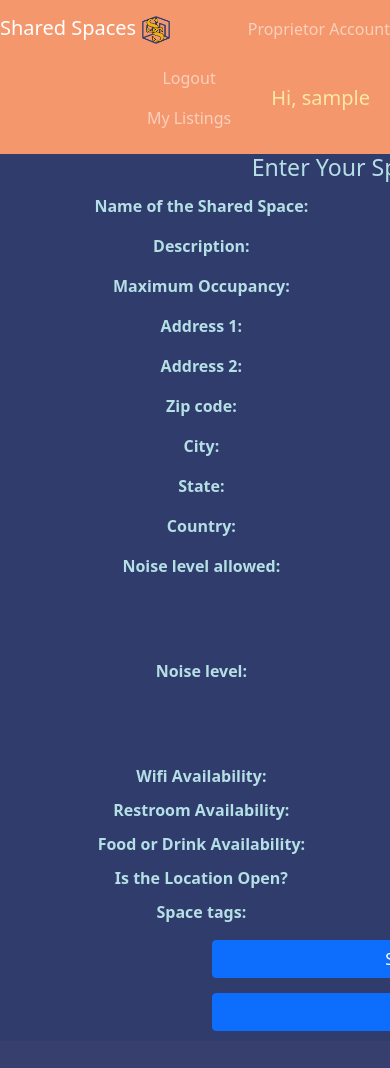
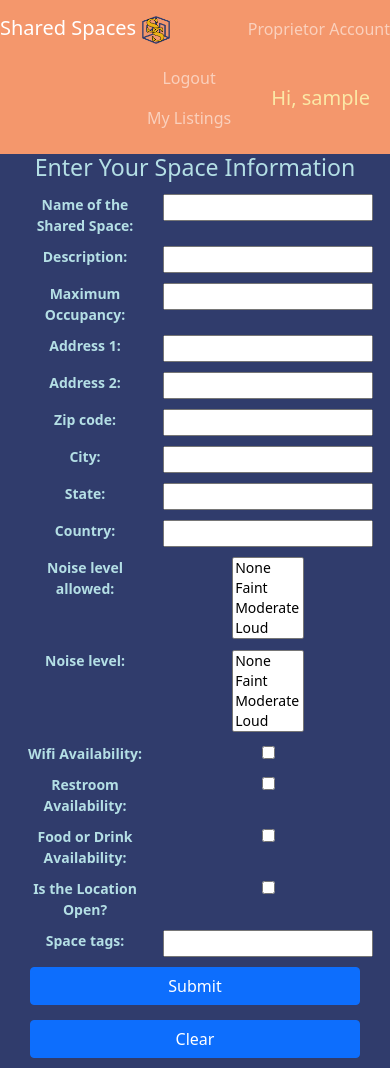
Before and after one commit to sad-cow-png/Shared-Spaces, a Django app: page /create_space/ in a window 390 px wide; the page is wider, and only the part inside the window is pictured. Before the commit the page ends 1031 px from the top of that part, so only its background shows below. Run offline with Django 3.2, Linux system fonts and the light colour scheme; a user stored in the database is signed in; tables that the repository leaves empty hold one stand-in row (values such as "Sample post").

Commit message:
Fixed card/button styling on mobile, account pages mobile compatible.

```diff
--- a/sadcowpng/sharedspaces/static/account.css
+++ b/sadcowpng/sharedspaces/static/account.css
@@ -15,6 +15,8 @@
     body {
         background-color: #D2FDFF;
         overflow: auto;
+        height: auto;
+        width: auto;
     }
 
     .container-fluid{
--- a/sadcowpng/sharedspaces/static/header.css
+++ b/sadcowpng/sharedspaces/static/header.css
@@ -10,4 +10,5 @@
 
       nav{
           background-color: #F4976C;
+          width: auto;
       }
--- a/sadcowpng/sharedspaces/static/spaces.css
+++ b/sadcowpng/sharedspaces/static/spaces.css
@@ -68,3 +68,30 @@
   .list-group{
       overflow: auto;
   }
+
+  @media only screen and (max-width: 768px) {
+      .container-fluid{
+          width: 100%;
+          height: 100%;
+      }
+
+      th, td {
+          font-size: 14px;
+          margin-left: 10px;
+
+      }
+
+      .create_space_table, .update_space_table, .space_date_time_table{
+          width: 100%;
+          height: 100%;
+      }
+
+      .create_space_form, .update_space_form, .space_date_time_form{
+          width: 100%;
+          height: 100%;
+      }
+
+      .btn{
+          width: 90%;
+      }
+  }
--- a/sadcowpng/sharedspaces/templates/sharedspaces/account_header.html
+++ b/sadcowpng/sharedspaces/templates/sharedspaces/account_header.html
@@ -7,6 +7,8 @@
         {% block title %}
         <title>Account</title>
         {% endblock %}
+
+        <meta name="viewport" content="width=device-width, initial-scale=1">
 
         <!-- Bootstrap CSS -->
         <link crossorigin="anonymous"
--- a/sadcowpng/sharedspaces/templates/sharedspaces/form_header.html
+++ b/sadcowpng/sharedspaces/templates/sharedspaces/form_header.html
@@ -7,6 +7,8 @@
         {% block title %}
         <title>Form Title</title>
         {% endblock %}
+
+        <meta name="viewport" content="width=device-width, initial-scale=1">
 
         <!-- Bootstrap CSS -->
         <link crossorigin="anonymous"
--- a/sadcowpng/sharedspaces/templates/sharedspaces/reserve_space.html
+++ b/sadcowpng/sharedspaces/templates/sharedspaces/reserve_space.html
@@ -5,6 +5,8 @@
     <head>
         <meta charset="UTF-8">
         <title>Reserve Space</title>
+
+        <meta name="viewport" content="width=device-width, initial-scale=1">
 
         <!-- Bootstrap CSS -->
         <link crossorigin="anonymous"
@@ -36,7 +38,7 @@
                     </table>
 
                     <input class="btn" type="submit" value="Reserve">
-                    <a type="button" class="btn" href="{% url 'index' %}" >Cancel</a>
+                    <input class="btn" type="submit" value="Cancel" onclick="window.location='{% url 'index' %}'">
                 </form>
 
             <!-- Chained select options -->
```
Also changed, not shown: sadcowpng/sharedspaces/templates/sharedspaces/tagged_spaces.html (+47 -8 lines).
